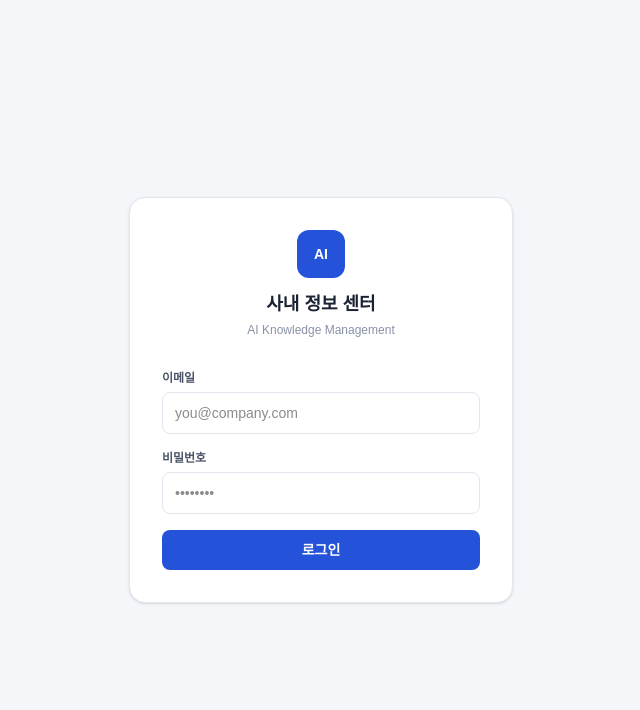
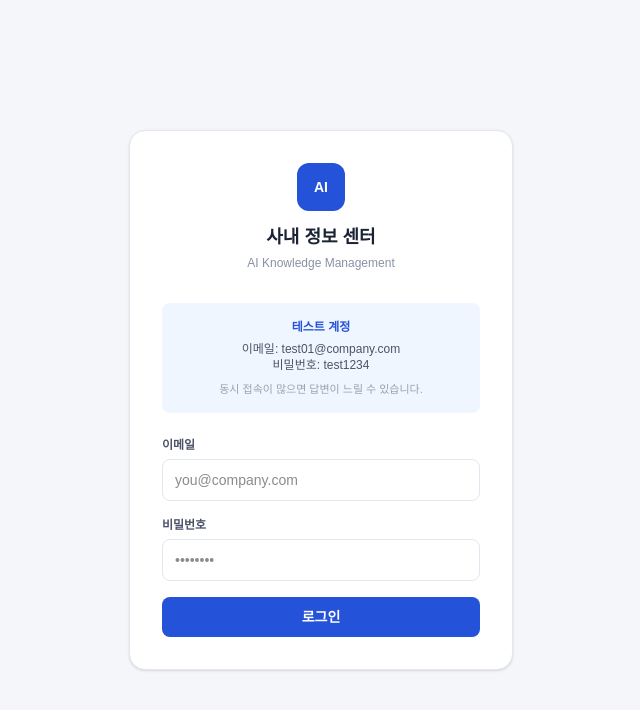
Before and after one commit to shawncheon/ai-knowledge-hub, a Next.js app: page /login in a window 1280 px wide. Shown: the top 710 px of the page, without its empty margins (319-959 px from the left). Built offline with nearby package versions, Linux system fonts and the light colour scheme; no server answers.

Commit message:
로그인 화면 테스트 계정 노출

```diff
--- a/app/login/page.tsx
+++ b/app/login/page.tsx
@@ -58,6 +58,19 @@ export default function LoginPage() {
           <p className="mt-1 text-xs text-[#8891A5]">AI Knowledge Management</p>
         </div>
 
+        <div className="mb-6 rounded-lg bg-blue-50 p-4 text-center">
+          <div className="text-xs font-semibold text-[#2452D9]">
+            테스트 계정
+          </div>
+          <div className="mt-1.5 text-xs text-gray-600">
+            이메일: test01@company.com
+          </div>
+          <div className="text-xs text-gray-600">비밀번호: test1234</div>
+          <div className="mt-2 text-[11px] text-gray-400">
+            동시 접속이 많으면 답변이 느릴 수 있습니다.
+          </div>
+        </div>
+
         <form onSubmit={handleLogin} className="space-y-4">
           <div>
             <label className="mb-1.5 block text-xs font-semibold text-[#4B5468]">
```
